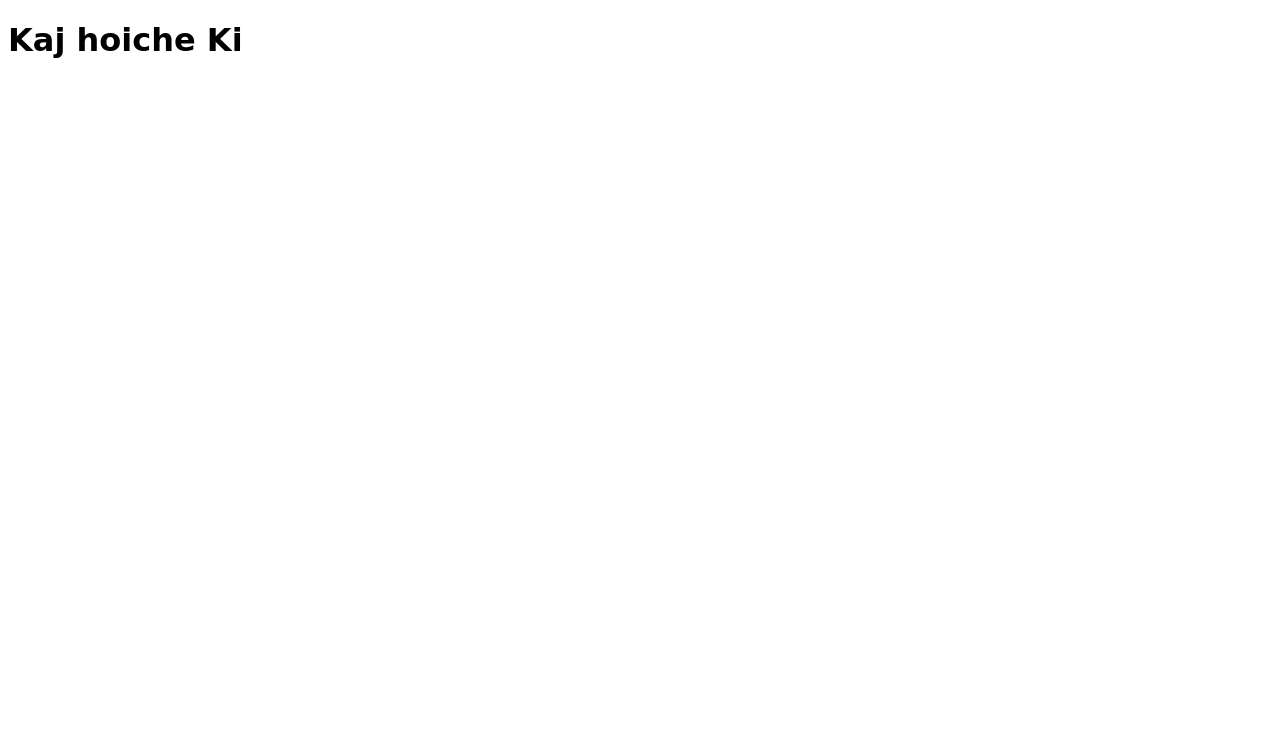
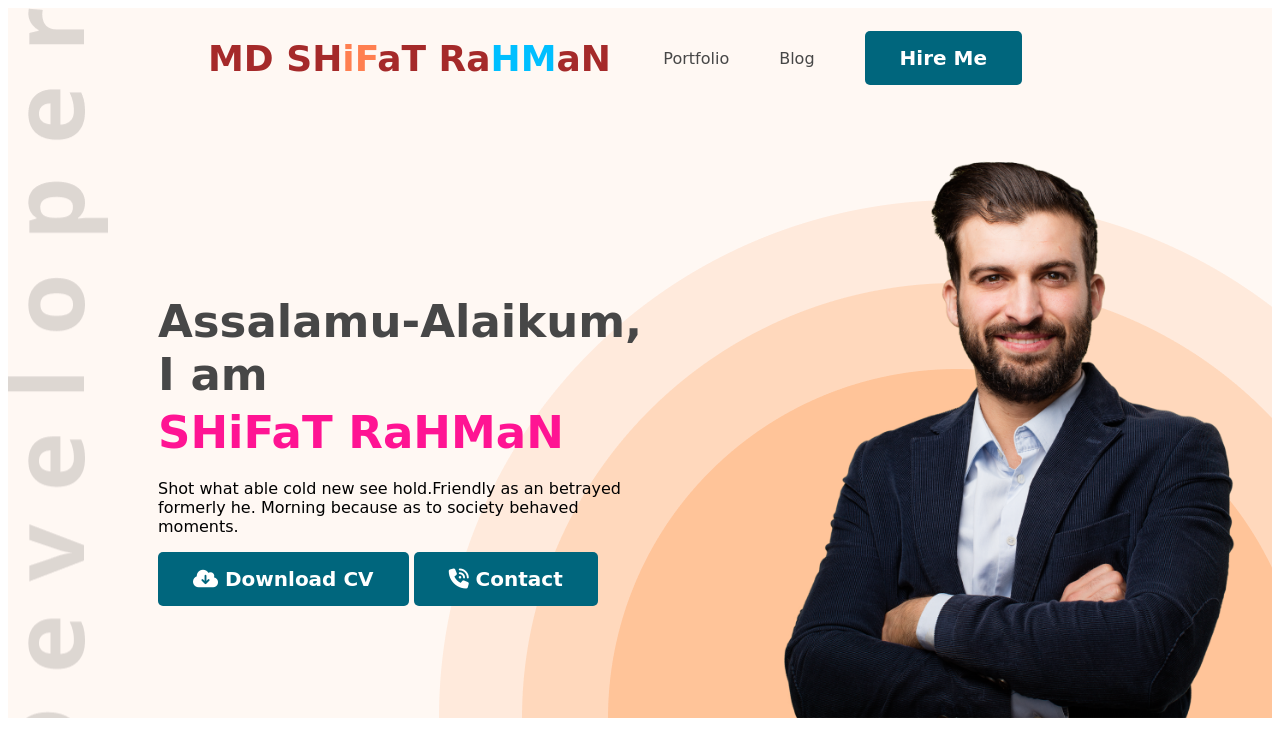
Before and after one commit to MdSHiFaTRaHMaN/PortfolioBySHiFaT, a plain HTML site: page index.html in a window 1280 px wide. Drawn offline with Linux system fonts and the light colour scheme; files that its build step writes are made by us from their sources; a web font is replaced by a local one.

Commit message:
Complate navber & header

```diff
--- a/Style/style.css
+++ b/Style/style.css
@@ -1,3 +1,99 @@
 *{
     font-family: 'MuseoModerno', cursive;
 }
+
+.text-primary {
+    color: #b38767;
+}
+
+.btn-primary {
+    border-radius: 5px;
+    background: #00667d;
+    border: 0;
+    color: white;
+    font-size: 20px;
+    font-weight: 700;
+    padding: 15px 35px;
+}
+
+.section-title {
+    color: #181818;
+    text-align: center;
+    font-size: 35px;
+    font-weight: 700;
+}
+
+.section-description {
+    color: #757575;
+    text-align: center;
+    font-size: 18px;
+}
+
+/* nav related styles */
+nav {
+    display: flex;
+    justify-content: space-between;
+    align-items: center;
+    margin: 0 200px;
+}
+nav>h1{
+    font-size: 36px;
+}
+
+.nav-title {
+    color: #181818;
+    font-size: 45px;
+    font-weight: 800;
+}
+
+nav>ul {
+    display: flex;
+    align-items: center;
+}
+
+nav li {
+    list-style: none;
+    margin-right: 50px;
+}
+
+nav a {
+    text-decoration: none;
+    color: #474747;
+}
+
+/* header related styles */
+.header {
+    background-color: #FFF8F3;
+    background-image: url('../images/header_bg.png'), url('../images/developer.png');
+    background-repeat: no-repeat;
+    background-position: bottom right, top left;
+}
+
+.banner {
+    padding: 30px 30px 0px 150px;
+    display: flex;
+    align-items: center;
+    justify-content: space-between;
+}
+
+.banner-container {
+    max-width: 500px;
+}
+
+.banner .profile-pic {
+    width: 500px;
+}
+
+.banner-greeting {
+    font-size: 45px;
+    color: #474747;
+    margin-bottom: 0;
+}
+
+.banner-title {
+    font-size: 45px;
+    color: deeppink;
+    font-weight: 700;
+    margin-top: 5px;
+    margin-bottom: 20px;
+}
--- a/index.html
+++ b/index.html
@@ -8,13 +8,35 @@
     <link rel="preconnect" href="https://fonts.gstatic.com" crossorigin>
     <link href="https://fonts.googleapis.com/css2?family=MuseoModerno:wght@200;300;400;500;600;700;800;900&display=swap" rel="stylesheet">
     <!-- CSS Link -->
-    <link rel="stylesheet" href="style.css">
-    <link rel="stylesheet" href="responsive.css">
+    <link rel="stylesheet" href="Style/style.css">
+    <link rel="stylesheet" href="Style/responsive.css">
     <!-- Used FontAwesome Icon -->
     <link rel="stylesheet" href="https://cdnjs.cloudflare.com/ajax/libs/font-awesome/6.4.2/css/all.min.css" integrity="sha512-z3gLpd7yknf1YoNbCzqRKc4qyor8gaKU1qmn+CShxbuBusANI9QpRohGBreCFkKxLhei6S9CQXFEbbKuqLg0DA==" crossorigin="anonymous" referrerpolicy="no-referrer" />
     <title>PortFolio--SHiFaT RaHMaN</title>
 </head>
 <body>
-    <h1>Kaj hoiche Ki</h1>
+    <!-- Header Section Start -->
+    <header class="header">
+        <nav>
+            <h1 style="color: brown;">MD SH<span style="color: coral;">iF</span>aT Ra<span style="color: deepskyblue;">HM</span>aN</h1>
+            <ul>
+                <li><a href="">Portfolio</a></li>
+                <li><a href="">Blog</a></li>
+                <li><button class="btn-primary">Hire Me</button></li>
+            </ul>
+        </nav>
+        <div class="banner">
+            <div class="banner-container">
+                <h3 class="banner-greeting">Assalamu-Alaikum, <br> I am</h3>
+                <h1 class="banner-title">SHiFaT RaHMaN</h1>
+                <p class="banner-description">Shot what able cold new see hold.Friendly as an betrayed formerly he.
+                    Morning because as to society behaved moments.</p>
+                <button class="btn-primary"><i class="fa-solid fa-cloud-arrow-down"></i> Download CV</button>
+                <button class="btn-primary"><i class="fa-solid fa-phone-volume"></i> Contact</button>
+            </div>
+            <img class="profile-pic" src="images/hardy.png" alt="">
+        </div>
+    </header>
+    <!-- Header Section End -->
 </body>
 </html>
```
Also changed, not shown: images/developer.png (added), images/hardy.png (added), images/header_bg.png (added), images/icons/facebook.png (added), images/icons/insta.png (added), images/icons/js.png (added), images/icons/mongo.png (added), images/icons/nodejs.png (added), images/icons/react.png (added), images/icons/twitter.png (added).
